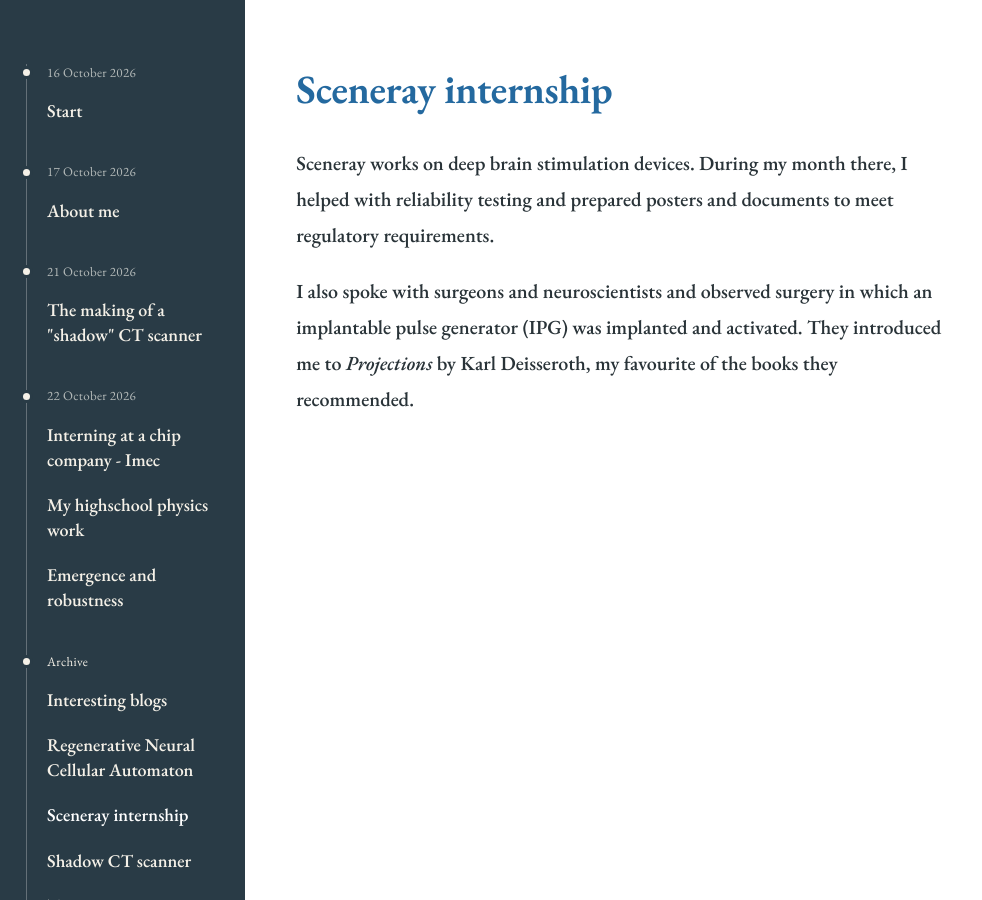
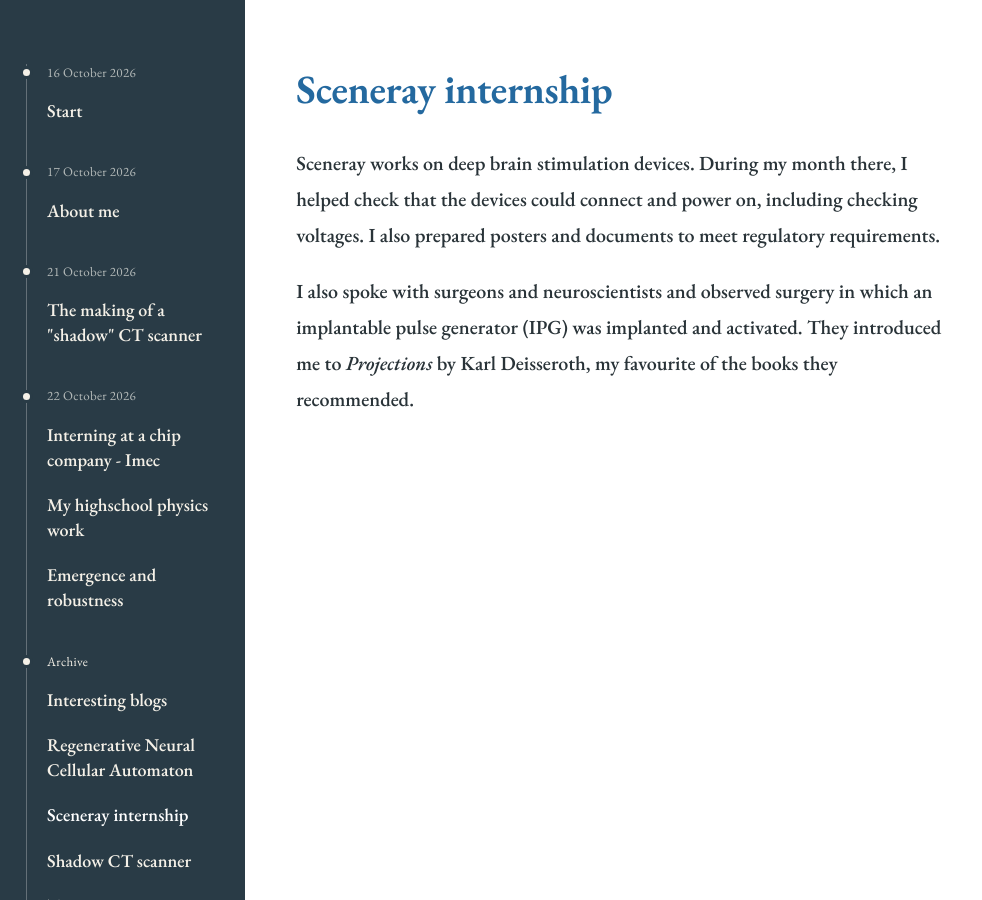
Before and after one commit to SjaakieChen/personal-blog, a Jekyll site: the page built from pages/archive-sceneray.md, in a window 1280 px wide. Shown: the whole page, without its empty margins (0-982 px from the left). Built offline with Jekyll 4.4.1, drawn with Linux system fonts in a browser that asks for light colours.

Commit message:
Clarify device connection and power checks in the Sceneray Archive

```diff
--- a/pages/archive-sceneray.md
+++ b/pages/archive-sceneray.md
@@ -11,6 +11,6 @@ notes: []
 permalink: "/archive/sceneray/"
 ---
 
-<p>Sceneray works on deep brain stimulation devices. During my month there, I helped with reliability testing and prepared posters and documents to meet regulatory requirements.</p>
+<p>Sceneray works on deep brain stimulation devices. During my month there, I helped check that the devices could connect and power on, including checking voltages. I also prepared posters and documents to meet regulatory requirements.</p>
 
 <p>I also spoke with surgeons and neuroscientists and observed surgery in which an implantable pulse generator (IPG) was implanted and activated. They introduced me to <i>Projections</i> by Karl Deisseroth, my favourite of the books they recommended.</p>
```
